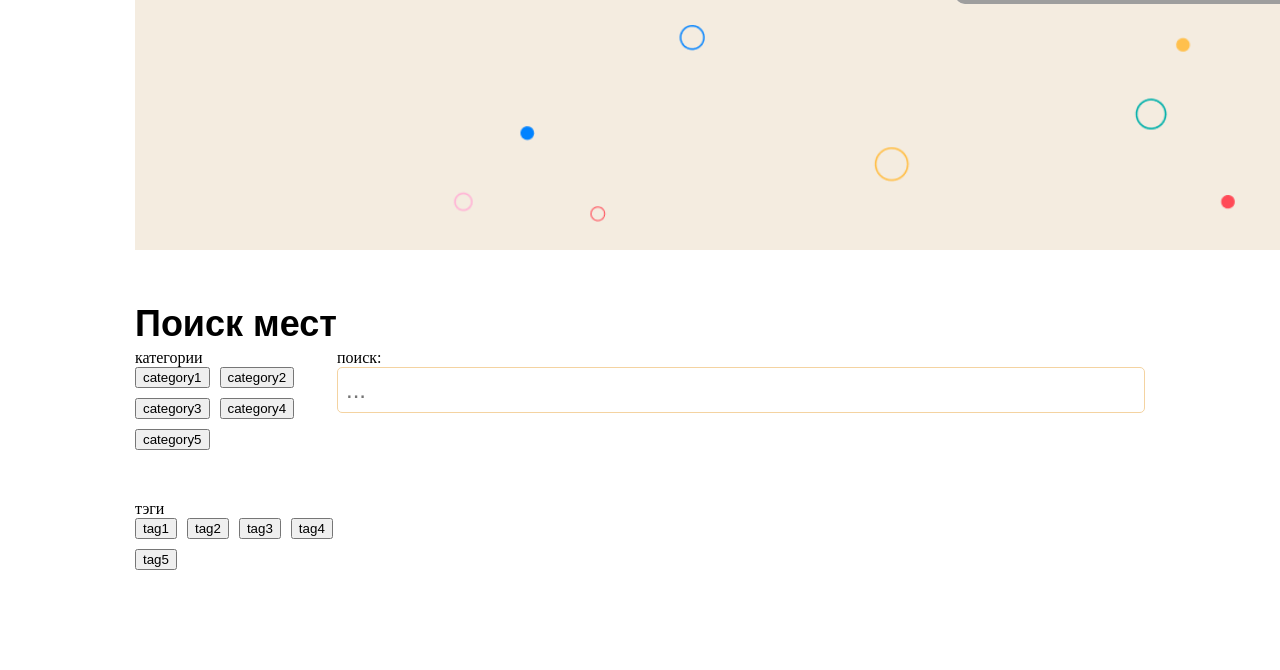
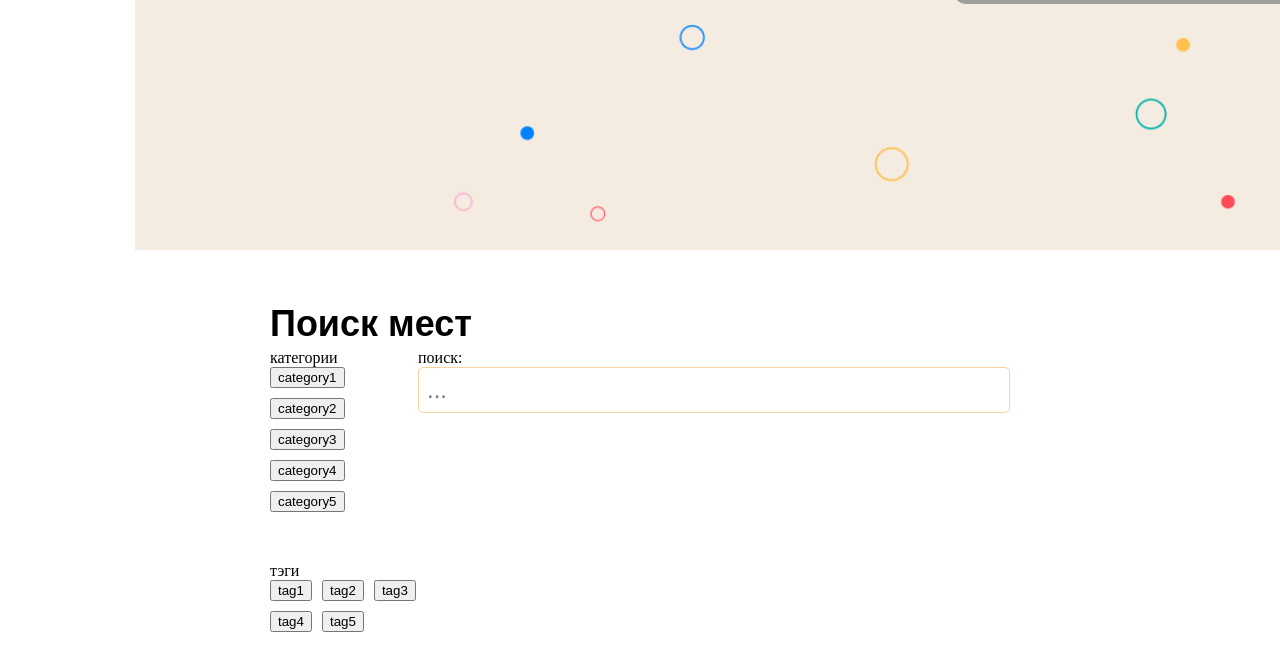
Before and after one commit to Daniileq/Placer, a React (Create React App) app in the folder client-react/: page / in a window 1280 px wide. Shown: the part 648-1318 px from the top of the page. Built offline with nearby package versions, Linux system fonts and the light colour scheme; no server answers; grey boxes are pictures that could not be loaded.

Commit message:
add searchpage in conten_container

```diff
--- a/client-react/src/features/SearchPage/SearchPage.jsx
+++ b/client-react/src/features/SearchPage/SearchPage.jsx
@@ -5,11 +5,11 @@ const tags = ['tag1', 'tag2', 'tag3', 'tag4', 'tag5'];
 
 function SearchPage() {
   return (
+    <div className='content_container'>
       <div className='search_container'>
         <h2 id='search_place_title'>Поиск мест</h2>
 
         <div className='search_content'>
-
           <div className='search_left_column'>
             <div className="filters_container">
               <div className='category'>
@@ -50,6 +50,7 @@ function SearchPage() {
 
         </div>
       </div>
+    </div>
   );
 }
 
```
Lines whose indentation alone changed are shown as unchanged.
